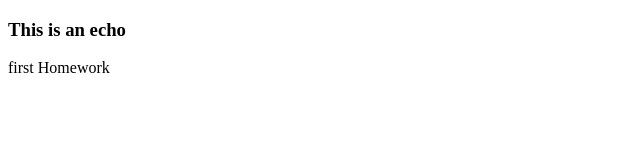
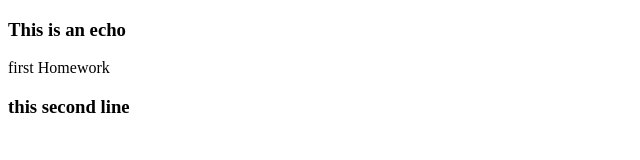
Before and after one commit to halshaikh/first, a plain HTML site: page index.html in a window 1280 px wide. Shown: the whole page, without its empty margins (0-640 px from the left). Drawn offline with Linux system fonts and the light colour scheme.

Commit message:
adding second line

```diff
--- a/index.html
+++ b/index.html
@@ -7,5 +7,6 @@
   <body>
     <h3>This is an echo</h3>
     <p>first Homework</p>
+    <h3>this second line</h3>
   </body>
 </html>
```
